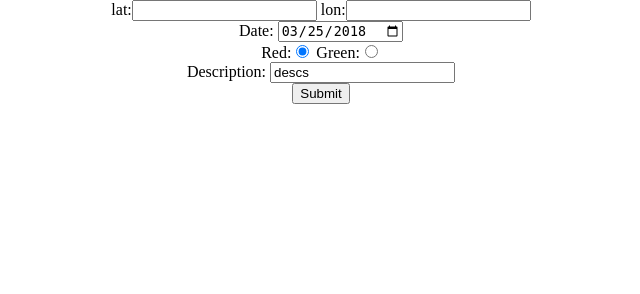
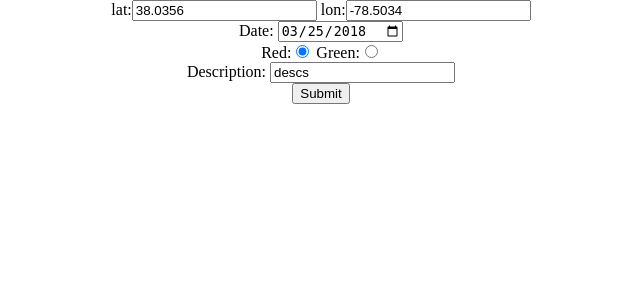
Before and after one commit to kp2zf/RedDotMap, a Flask app: page / in a window 1280 px wide. Shown: the part 506-800 px from the top of the page, without its empty margins (319-959 px from the left). Run offline with Flask 2, Linux system fonts and the light colour scheme; some libraries are stand-ins or nearby versions.

Commit message:
default values

```diff
--- a/DBtest/templates/index.html
+++ b/DBtest/templates/index.html
@@ -53,7 +53,6 @@ function initialize() {
 	});
 
 	function placeMarker(location) {
-		//var clickedLocation = new google.maps.LatLng(location);
 		marker.setPosition(location);
 	}
 }
@@ -75,8 +74,8 @@ div#gmap {
 			<div id="gmap"></div>
 			<!-- REFERENCES -->
 
-			lat:<input type='text' name='lat' id='lat' required>
-			lon:<input type='text' name='lon' id='lon' required>
+			lat:<input type='text' name='lat' id='lat' value='38.0356' required>
+			lon:<input type='text' name='lon' id='lon' value='-78.5034' required>
 			<br>
 			Date: <input type='date' id='datepick' name='date' required>
 			<br>
```
